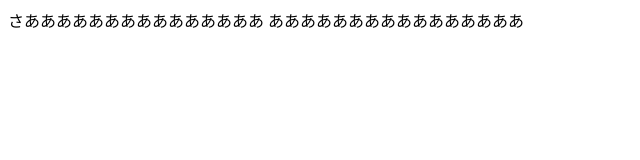
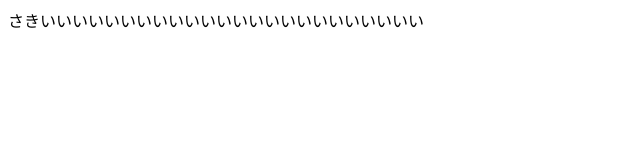
Before and after one commit to Kenmori-lab/training, a plain HTML site: page index.html in a window 1280 px wide. Shown: the whole page, without its empty margins (0-640 px from the left). Drawn offline with Linux system fonts and the light colour scheme.

Commit message:
おばちゃんへ

```diff
--- a/index.html
+++ b/index.html
@@ -9,7 +9,7 @@
 </head>
 
 <body>
-    さあああああああああああああああ ああああああああああああああああ
+    さきいいいいいいいいいいいいいいいいいいいいいいいい
 </body>
 
 </html>
```
